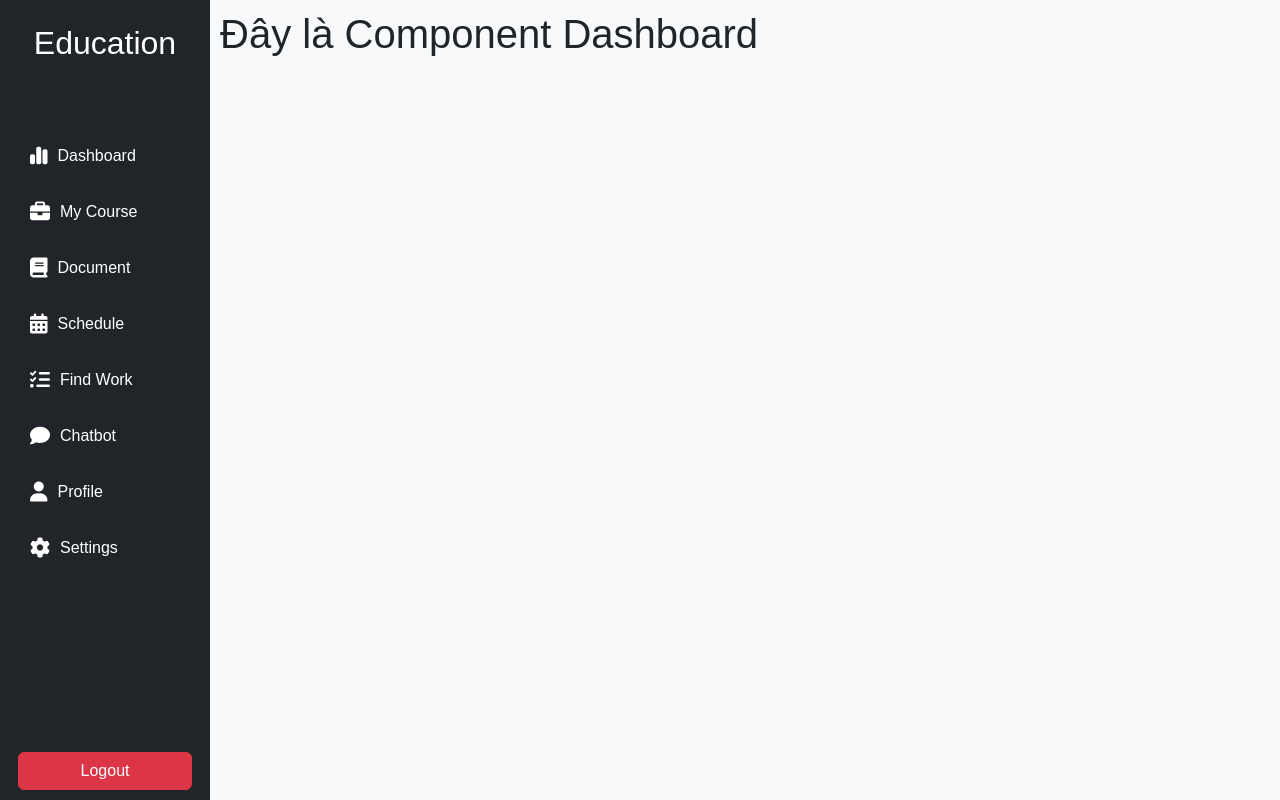
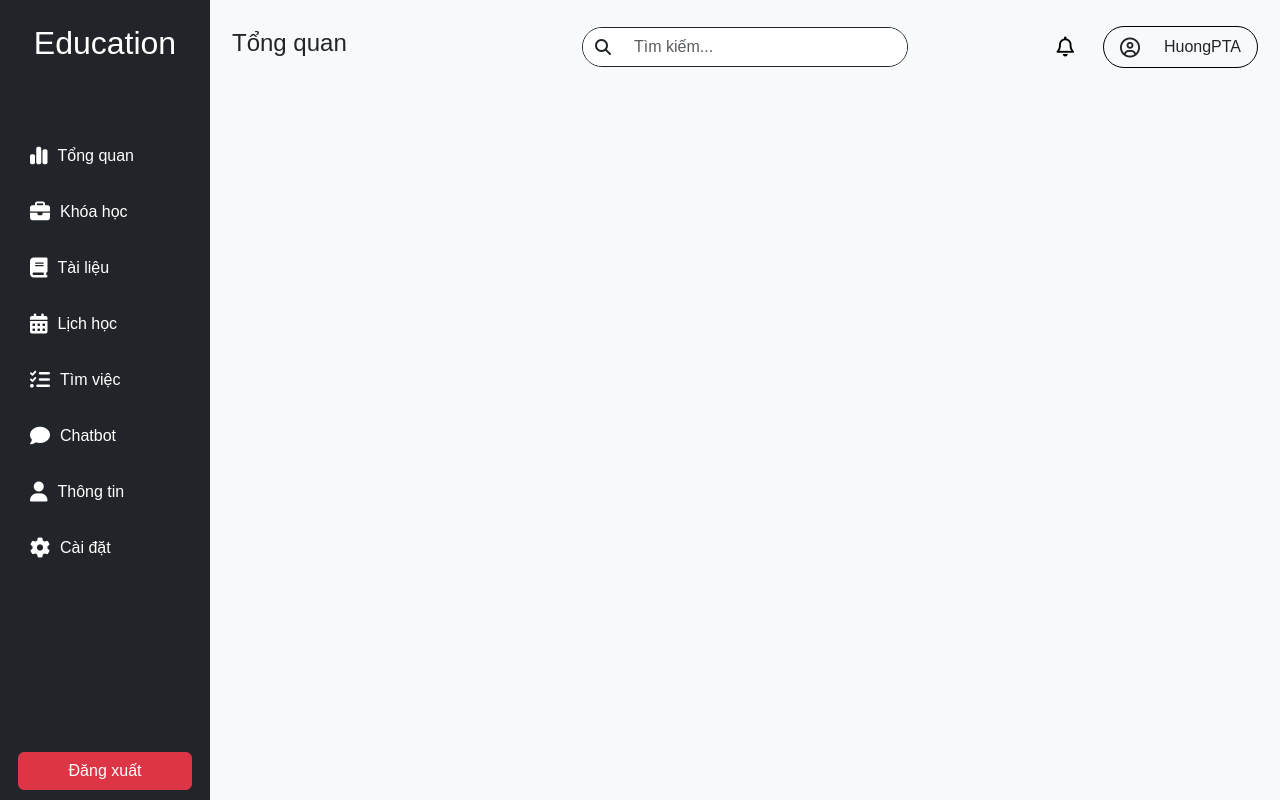
Before and after one commit to RealTun/elearning, a React (Create React App) app in the folder frontend/: page /dashboard in a window 1280 px wide. Built offline with nearby package versions, Linux system fonts and the light colour scheme.

Commit message:
update Header

```diff
--- a/frontend/src/App.js
+++ b/frontend/src/App.js
@@ -11,11 +11,12 @@ import Login from "./components/Pages/Login/Login";
 import Setting from "./components/Pages/Setting/Setting";
 
 const App = () => {
+  //test check ui login
   const location = useLocation();
   const isLoginRoute = location.pathname === "/login";
   return (
     <div className="container-wrapper">
-    {!isLoginRoute &&  <SideBar />}
+    {!isLoginRoute && <SideBar />}
 
       <div className="main">
         {/* Các Routes */}
@@ -34,6 +35,4 @@ const App = () => {
   );
 };
 
-
-
 export default App;
--- /dev/null
+++ b/frontend/src/components/Header/Header.js
@@ -0,0 +1,44 @@
+import React from "react";
+
+const Header = ({ userName, children }) => {
+  return (
+    <div className="container-fluid mb-4 mt-3">
+      <div className="row align-items-center">
+        {/* Phần "Tổng quan" */}
+        <div className="col-md-4 text-start d-flex align-items-center">
+          <h4 className="mb-0">{children}</h4>
+        </div>
+
+        {/* Thanh tìm kiếm */}
+        <div className="col-md-4 text-center">
+            <div className="input-group rounded-5 border border-dark">
+                <span className="input-group-text bg-white border-0 rounded-start-5">
+                <i className="fa-solid fa-magnifying-glass"></i>
+                </span>
+                <input
+                type="text"
+                className="form-control border-0 rounded-end-5"
+                placeholder="Tìm kiếm..."
+                style={{ height: '38px' }}
+                />
+            </div>
+        </div>
+
+        {/* Thông báo và tên người dùng */}
+        <div className="col-md-4 text-end d-flex justify-content-end align-items-center">
+            <button className="btn btn-light position-relative me-3 ">
+                {/* 🔔 */}
+                 <i class="fa-regular fa-bell fa-lg"></i>
+                 {/* <span className="position-absolute top-0 start-100 translate-middle badge rounded-pill bg-danger">3</span> */}
+            </button>
+            <div className="d-flex justify-content-center align-items-center border border-black rounded-5 px-3 py-2">
+                <i className="fa-regular fa-circle-user fa-lg me-4"></i>
+                <span>{userName}</span>
+             </div>
+        </div>
+      </div>
+    </div>
+  );
+};
+
+export default Header;
--- a/frontend/src/components/Pages/Course/Course.js
+++ b/frontend/src/components/Pages/Course/Course.js
@@ -1,10 +1,17 @@
 import React from "react";
 import "./Course.css";
+import Header from "../../Header/Header";
 
 const Course = () => {
   return (
-    <div className={`Course`}>
-      <h1>Đây là Component Course</h1>
+    // <div className={`Course`}>
+    //   <h1>Đây là Component Course</h1>
+    // </div>
+    <div className="course-container">
+      <Header userName="HuongPTA">
+        <h4 className="course-title">Khóa học</h4>
+      </Header>
+      {/* Nội dung khác */}
     </div>
   );
 };
--- a/frontend/src/components/Pages/Dashboard/Dashboard.js
+++ b/frontend/src/components/Pages/Dashboard/Dashboard.js
@@ -1,10 +1,17 @@
 import React from "react";
 import "./Dashboard.css";
+import Header from "../../Header/Header";
 
 const Dashboard = () => {
   return (
-    <div className={`Dashboard`}>
-      <h1>Đây là Component Dashboard</h1>
+    // <div className={`Dashboard`}>
+    //   <h1>Đây là Component Dashboard</h1>
+    // </div>
+    <div className="dashboard-container">
+      <Header userName="HuongPTA">
+        <h4 className="dashboard-title">Tổng quan</h4>
+      </Header>
+      {/* Nội dung khác */}
     </div>
   );
 };
--- a/frontend/src/components/Pages/Document/Document.js
+++ b/frontend/src/components/Pages/Document/Document.js
@@ -1,10 +1,18 @@
 import React from "react";
 import "./Document.css";
+import Header from "../../Header/Header";
 
 const Document = () => {
   return (
-    <div className={`Document`}>
-      <h1>Đây là Component Document</h1>
+    // <div className={`Document`}>
+    //   <h1>Đây là Component Document</h1>
+    // </div>
+
+    <div className="document-container">
+      <Header userName="HuongPTA">
+        <h4 className="document-title">Tài liệu</h4>
+      </Header>
+      {/* Nội dung khác */}
     </div>
   );
 };
--- a/frontend/src/components/Pages/Login/Login.js
+++ b/frontend/src/components/Pages/Login/Login.js
@@ -1,6 +1,6 @@
 import React, { useState } from "react";
 import { useNavigate } from "react-router-dom";
-import axios from "axios";
+// import axios from "axios";
 import "./Login.css";
 
 const Login = () => {
--- a/frontend/src/components/SideBar/SideBar.js
+++ b/frontend/src/components/SideBar/SideBar.js
@@ -17,56 +17,56 @@ const SideBar = () => {
           <Link
             to="/dashboard"
             className="text-decoration-none text-white d-flex align-items-center px-3 py-2 mx-1">
-            <i class="fas fa-chart-simple"></i> Dashboard
+            <i class="fas fa-chart-simple "></i> Tổng quan
           </Link>
         </li>
         <li className="mb-3">
           <Link
             to="/course"
             className="text-decoration-none text-white d-flex align-items-center px-3 py-2 mx-1">
-             <i className="fas fa-briefcase"></i> My Course
+             <i className="fas fa-briefcase "></i> Khóa học
           </Link>
         </li>
         <li className="mb-3">
           <Link
             to="/document"
             className="text-decoration-none text-white d-flex align-items-center px-3 py-2 mx-1">
-            <i class="fas fa-book"></i>Document
+            <i class="fas fa-book "></i>Tài liệu
           </Link>
         </li>
         <li className="mb-3">
           <Link
             to="/schedule"
             className="text-decoration-none text-white d-flex align-items-center px-3 py-2 mx-1">
-            <i class="fa-solid fa-calendar-days"></i> Schedule
+            <i class="fa-solid fa-calendar-days "></i> Lịch học
           </Link>
         </li>
         <li className="mb-3">
           <Link
             to="/findwork"
             className="text-decoration-none text-white d-flex align-items-center px-3 py-2 mx-1">
-            <i className="fas fa-tasks"></i> Find Work
+            <i className="fas fa-tasks "></i> Tìm việc
           </Link>
         </li>
         <li className="mb-3">
           <Link
             to="/chatbot"
             className="text-decoration-none text-white d-flex align-items-center px-3 py-2 mx-1">
-            <i class="fas fa-comment"></i> Chatbot
+            <i class="fas fa-comment "></i> Chatbot
           </Link>
         </li>
         <li className="mb-3">
           <Link
             to="/profile"
             className="text-decoration-none text-white d-flex align-items-center px-3 py-2 mx-1">
-            <i class="fas fa-user"></i> Profile
+            <i class="fas fa-user "></i> Thông tin
           </Link>
         </li>
         <li className="mb-3">
           <Link
             to="/setting"
             className="text-decoration-none text-white d-flex align-items-center px-3 py-2 mx-1">
-            <i class="fas fa-gear"></i> Settings
+            <i class="fas fa-gear"></i> Cài đặt
           </Link>
         </li>
 
@@ -78,7 +78,7 @@ const SideBar = () => {
       </ul>
       <div className="w-100 mt-auto px-2">
         <button onClick={handleLogout} className="btn btn-danger w-100">
-          Logout
+          Đăng xuất
         </button>
       </div>
     </div>
```
Also changed, not shown: frontend/src/components/Header/Header.css (added).
